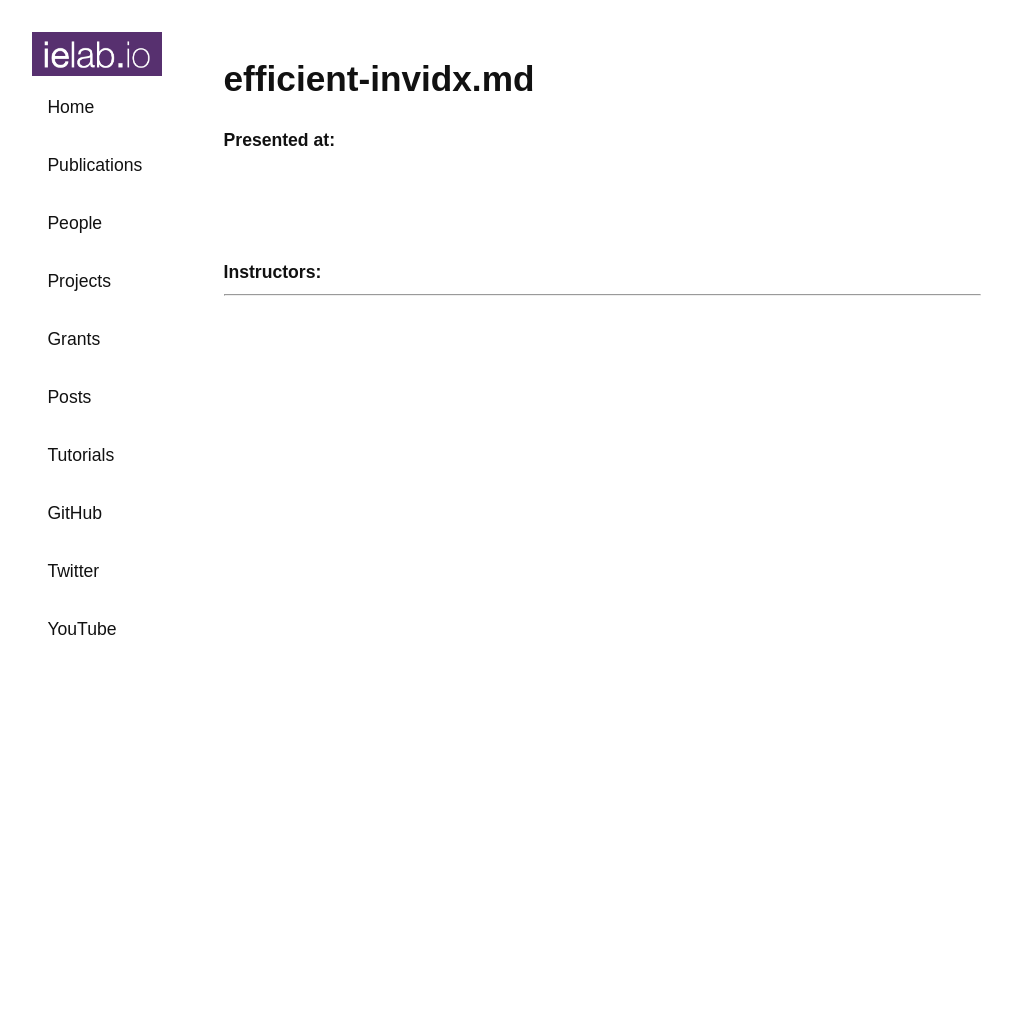
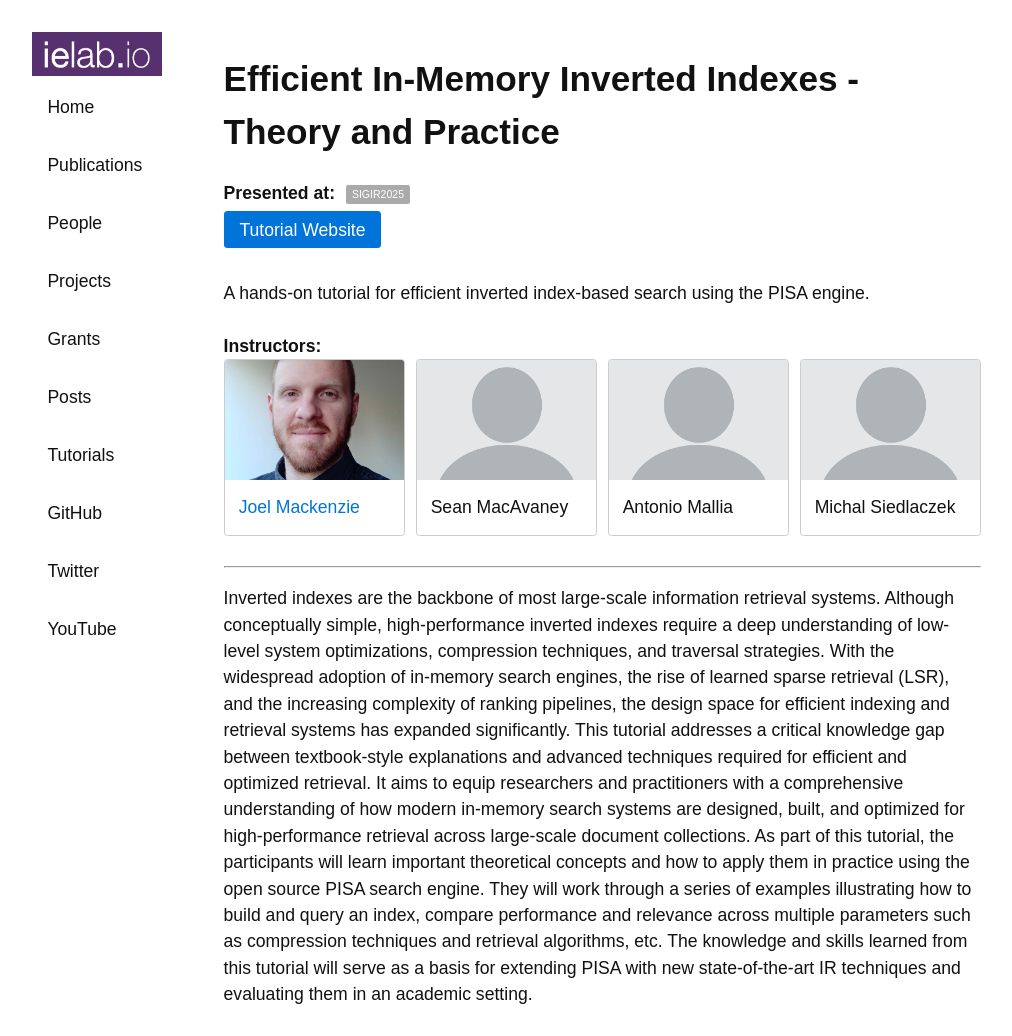
Before and after one commit to ielab/ielab.github.io, a Jekyll site: the page built from _tutorials/efficient-invidx.md, in a window 1280 px wide. Shown: the whole page, without its empty margins (139-1151 px from the left). Built offline with Jekyll 4.4.1, drawn with Linux system fonts in a browser that asks for light colours; before the commit the page ends 932 px from its top, so only the background shows below that.

Commit message:
Update efficient-invidx.md

```diff
--- a/_tutorials/efficient-invidx.md
+++ b/_tutorials/efficient-invidx.md
@@ -3,9 +3,13 @@ name: Efficient In-Memory Inverted Indexes - Theory and Practice
 venues: [SIGIR2025]
 people:
  - name: joel-mackenzie
-description: >
-Inverted indexes are the backbone of most large-scale information retrieval systems. Although conceptually simple, high-performance inverted indexes require a deep understanding of low-level system optimizations, compression techniques, and traversal strategies. With the widespread adoption of in-memory search engines, the rise of learned sparse retrieval (LSR), and the increasing complexity of ranking pipelines, the design space for efficient indexing and retrieval systems has expanded significantly. This tutorial addresses a critical knowledge gap between textbook-style explanations and advanced techniques required for efficient and optimized retrieval. It aims to equip researchers and practitioners with a comprehensive understanding of how modern in-memory search systems are designed, built, and optimized for high-performance retrieval across large-scale document collections. As part of this tutorial, the participants will learn important theoretical concepts and how to apply them in practice using the open source PISA search engine. They will work through a series of examples illustrating how to build and query an index, compare performance and relevance across multiple parameters such as compression techniques and retrieval algorithms, etc. The knowledge and skills learned from this tutorial will serve as a basis for extending PISA with new state-of-the-art IR techniques and evaluating them in an academic setting.
+ - name: "Sean MacAvaney"
+ - name: "Antonio Mallia"
+ - name: "Michal Siedlaczek"
+description: A hands-on tutorial for efficient inverted index-based search using the PISA engine.
 links:
  - url: https://pisa-engine.github.io/sigir-2025.html
    name: Tutorial Website
 ---
+
+Inverted indexes are the backbone of most large-scale information retrieval systems. Although conceptually simple, high-performance inverted indexes require a deep understanding of low-level system optimizations, compression techniques, and traversal strategies. With the widespread adoption of in-memory search engines, the rise of learned sparse retrieval (LSR), and the increasing complexity of ranking pipelines, the design space for efficient indexing and retrieval systems has expanded significantly. This tutorial addresses a critical knowledge gap between textbook-style explanations and advanced techniques required for efficient and optimized retrieval. It aims to equip researchers and practitioners with a comprehensive understanding of how modern in-memory search systems are designed, built, and optimized for high-performance retrieval across large-scale document collections. As part of this tutorial, the participants will learn important theoretical concepts and how to apply them in practice using the open source PISA search engine. They will work through a series of examples illustrating how to build and query an index, compare performance and relevance across multiple parameters such as compression techniques and retrieval algorithms, etc. The knowledge and skills learned from this tutorial will serve as a basis for extending PISA with new state-of-the-art IR techniques and evaluating them in an academic setting.
```
